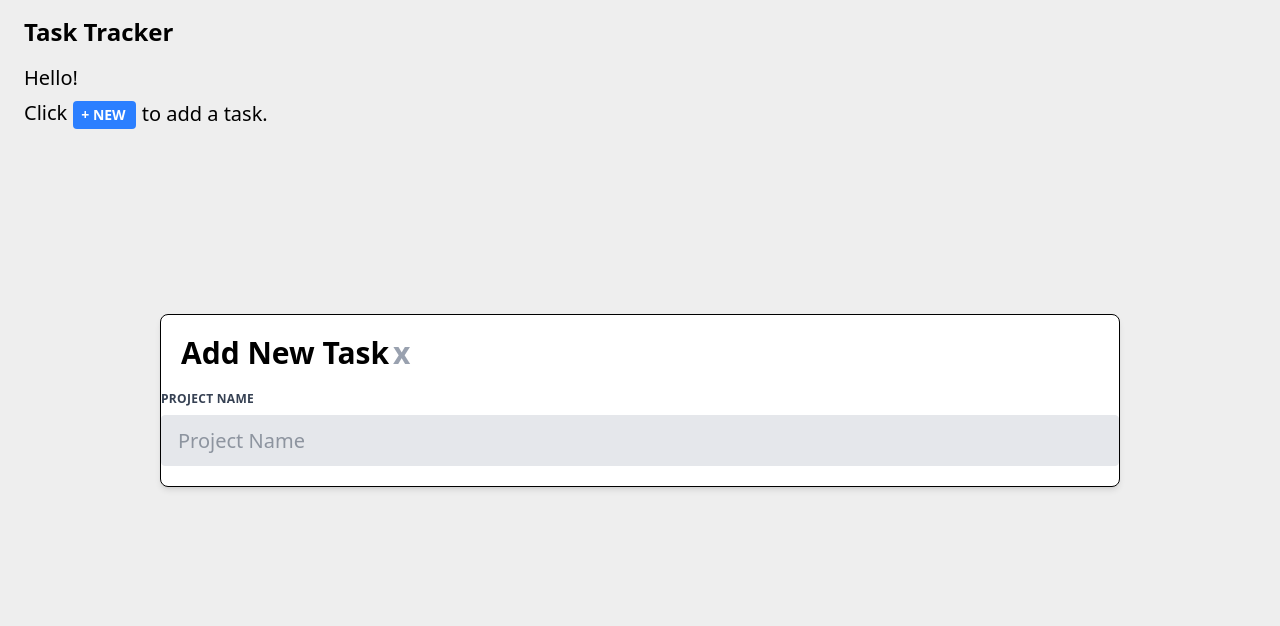
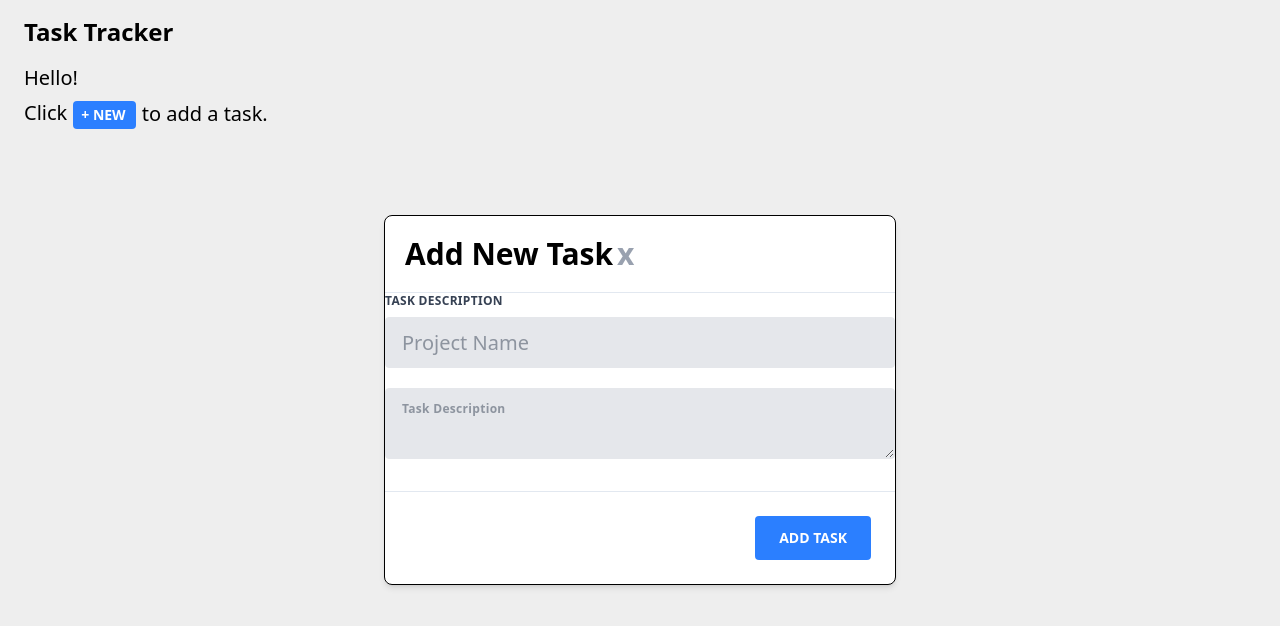
Before and after one commit to ssehrc/Task-Tracker, a React (Vite) app: page / in a window 1280 px wide. Both pictures are taken after a click on the button "+ NEW". Shown: the top 626 px of the page. Built offline with nearby package versions, Linux system fonts and the light colour scheme.

Commit message:
added the "add task" button

```diff
--- a/src/components/AddTask.jsx
+++ b/src/components/AddTask.jsx
@@ -13,9 +13,9 @@ const AddTask = () => {
                 <div className="flex items-center justify-center
                     overflow-x-hidden overflow-y-auto fixed inset-0 z-100">
 
-                    <div className="w-9/12 bg-white border rounded-lg shadow-md relative flex flex-col">
+                    <div className="w-9/12 max-w-lg bg-white border rounded-lg shadow-md relative flex flex-col">
 
-                        <div className="flex flex-row justify-bewteen p-5">
+                        <div className="flex flex-row justify-bewteen p-5 border-b border-slate-200 rounded-slate">
 
                             <h3 className="text-3xl font-semibold">Add New Task</h3>
 
@@ -28,7 +28,7 @@ const AddTask = () => {
                         <form>
                             <div>
                                 <label className="tracking-wide uppercase text-gray-700
-                                text-xs font-semibold mb-2 block" htmlFor="project-name">Project Name</label>
+                                text-xs font-semibold mb-2 block" htmlFor="project-name">Task Description</label>
                                 <input
                                     className="w-full bg-gray-200 text-gray-700 border border-gray-200 rounded
                                     py-3 px-4 mb-5 leading-tight
@@ -39,7 +39,27 @@ const AddTask = () => {
                                     required
                                 />
                             </div>
+                            <div>
+                                <label className="tracking-wide uppercase text-gray-700
+                                text-xs font-semibold mb-2 block">
+                                    <textarea
+                                        className="w-full bg-gray-200 text-gray-700 border border-gray-200 rounded
+                                    py-3 px-4 mb-5 leading-tight
+                                    focus:outline-none focus:bg-white"
+                                        id = "task-description"
+                                        rows="3"
+                                        placeholder="Task Description"
+                                    />
+                                </label>
+                            </div>
                         </form>
+                        <div className="flex justify-end p-6 border-t border-slate-200 rounded-b">
+                            <button className="bg-blue-500 text-white font-semibold
+                            uppercase text-sm px-6 py-3 rounded
+                            hover:opacity-70">
+                                Add Task
+                            </button>
+                        </div>
                     </div>
                 </div>
             </>
```
